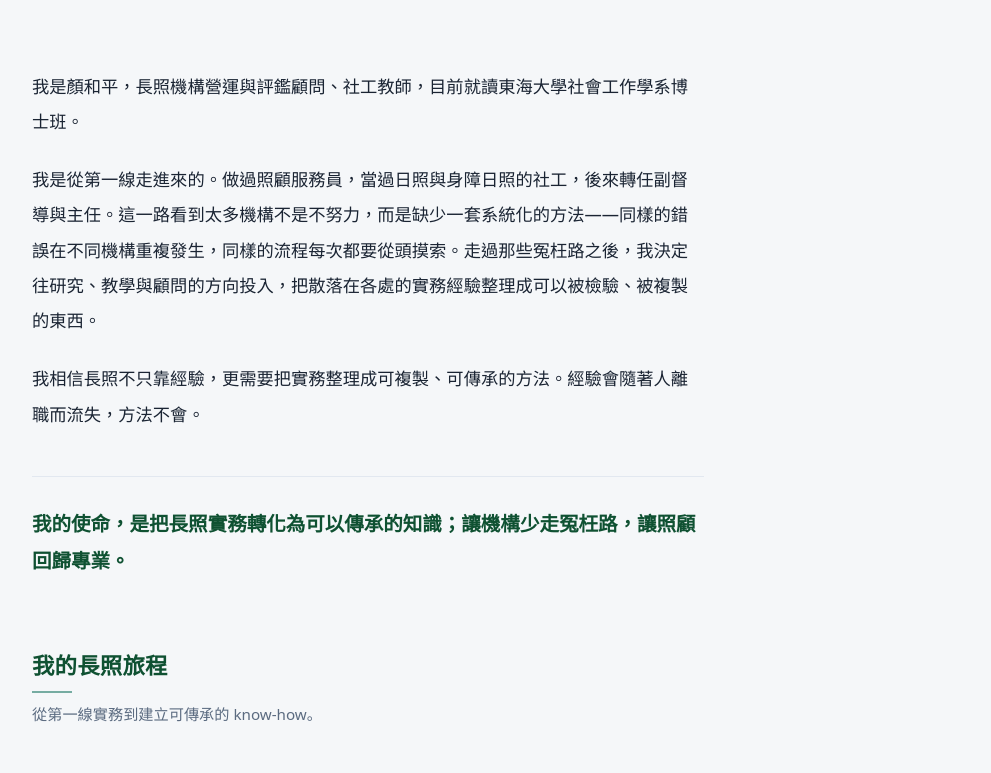
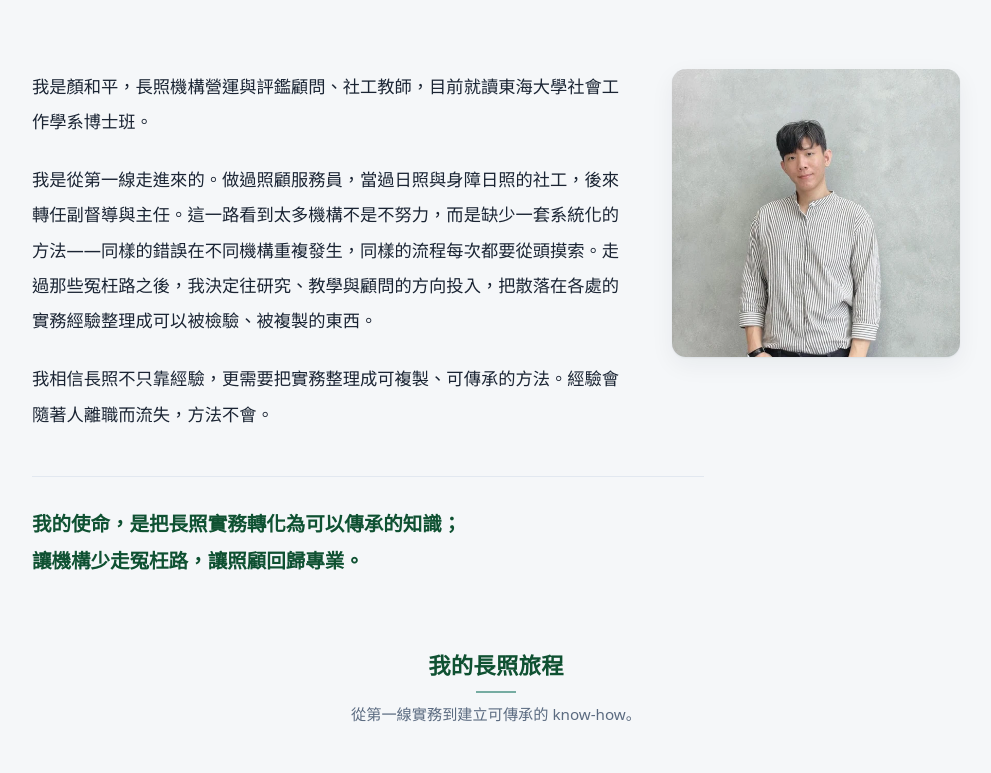
Before and after one commit to a0988343304-ops/ltc-blog, a website: page docs/about/index.html in a window 1280 px wide. Shown: the part 160-933 px from the top of the page, without its empty margins (144-1135 px from the left). Drawn offline with Linux system fonts and the light colour scheme; no server answers.

Commit message:
style: 關於我版面調整
- 右側空白改放形象照（18rem，桌機並排、手機置中堆疊）
- 「我的長照旅程」標題與說明置中，標題下的短線同步置中
- 移除時間軸下方的「讓長照不只靠經驗，更靠方法」
- 「專業定位」標題置中
- 使命宣言改為逐行輸出，在「知識；」之後斷行，
  不讓瀏覽器斷在句中

Co-Authored-By: Claude Opus 5 <noreply@anthropic.com>

```diff
--- a/docs/about/index.html
+++ b/docs/about/index.html
@@ -23,7 +23,7 @@
 <meta name="twitter:image:alt" content="國家衛生研究院國家高齡醫學暨健康福祉研究中心的建築外觀與前方廣場" />
 <meta property="og:url" content="https://ltc-blog.pages.dev/about/" />
 <link rel="canonical" href="https://ltc-blog.pages.dev/about/" />
-<link rel="stylesheet" href="../assets/css/site.css?v=3ad538fbfd" />
+<link rel="stylesheet" href="../assets/css/site.css?v=f7d4c98918" />
 <link rel="icon" href="../assets/img/favicon.svg" type="image/svg+xml" />
 <link rel="apple-touch-icon" href="../assets/img/icon-512.png" />
 <script type="application/ld+json">{"@context":"https://schema.org","@type":"WebPage","name":"關於我","description":"顏和平：長照機構營運與評鑑顧問、社工教師。從照顧服務員、社工到機構主任，現就讀東海大學社工博士班。","inLanguage":"zh-Hant-TW","url":"https://ltc-blog.pages.dev/about/","about":{"@type":"Person","name":"顏和平"}}</script>
@@ -61,19 +61,36 @@
       </section>
 
       <section class="section story">
-        <div class="wrap">
+        <div class="wrap story__inner">
           <div class="story__body">
             <p>我是顏和平，長照機構營運與評鑑顧問、社工教師，目前就讀東海大學社會工作學系博士班。</p>
             <p>我是從第一線走進來的。做過照顧服務員，當過日照與身障日照的社工，後來轉任副督導與主任。這一路看到太多機構不是不努力，而是缺少一套系統化的方法——同樣的錯誤在不同機構重複發生，同樣的流程每次都要從頭摸索。走過那些冤枉路之後，我決定往研究、教學與顧問的方向投入，把散落在各處的實務經驗整理成可以被檢驗、被複製的東西。</p>
             <p>我相信長照不只靠經驗，更需要把實務整理成可複製、可傳承的方法。經驗會隨著人離職而流失，方法不會。</p>
           </div>
-          <p class="story__mission">我的使命，是把長照實務轉化為可以傳承的知識；讓機構少走冤枉路，讓照顧回歸專業。</p>
+          <figure class="story__figure">
+              <img
+                class="story__photo"
+                src="../assets/img/portrait-yen-560.webp?v=ea84368b04"
+                srcset="../assets/img/portrait-yen-280.webp?v=d679ee741d 280w, ../assets/img/portrait-yen-560.webp?v=ea84368b04 560w"
+                sizes="(max-width: 52rem) 60vw, 18rem"
+                alt="顏和平的形象照，穿條紋襯衫站在灰色背景前。"
+                width="560"
+                height="560"
+                decoding="async"
+              />
+            </figure>
+        </div>
+        <div class="wrap">
+          <p class="story__mission">
+            <span>我的使命，是把長照實務轉化為可以傳承的知識；</span>
+            <span>讓機構少走冤枉路，讓照顧回歸專業。</span>
+          </p>
         </div>
       </section>
       <section class="section journey">
         <div class="wrap">
-          <h2 class="section__head">我的長照旅程</h2>
-          <p class="section__lede">從第一線實務到建立可傳承的 know-how。</p>
+          <h2 class="section__head section__head--center">我的長照旅程</h2>
+          <p class="section__lede section__lede--center">從第一線實務到建立可傳承的 know-how。</p>
           <ol class="journey__list">
             <li class="journey__step">
               <span class="journey__icon"><svg viewBox="0 0 24 24" fill="none" stroke="currentColor" stroke-width="1.4" stroke-linecap="round" stroke-linejoin="round" aria-hidden="true" focusable="false"><path d="M12 20s-6.4-4.2-8.3-7.5A4.7 4.7 0 0 1 12 7.2a4.7 4.7 0 0 1 8.3 5.3C18.4 15.8 12 20 12 20z"/></svg></span>
@@ -121,12 +138,12 @@
               </div>
             </li>
           </ol>
-          <p class="motto">讓長照不只靠經驗，更靠方法。</p>
+
         </div>
       </section>
       <section class="section" id="about">
         <div class="wrap">
-          <h2 class="section__head">專業定位</h2>
+          <h2 class="section__head section__head--center">專業定位</h2>
           <ul class="tiles">
             <li class="tile">
               <h3 class="tile__title">橫跨居家、日照、住宿三種模式</h3>
--- a/docs/assets/css/site.css
+++ b/docs/assets/css/site.css
@@ -385,6 +385,11 @@ h1, h2, h3, h4 {
   font-size: .95rem;
 }
 
+/* 置中版本：標題底下那道短線也要跟著置中，否則會歪在左邊 */
+.section__head--center { text-align: center; }
+.section__head--center::after { margin-inline: auto; }
+.section__lede--center { text-align: center; }
+
 .section__head + .tiles,
 .section__head + .results,
 .section__head + .placeholder { margin-top: 1.75rem; }
@@ -426,6 +431,18 @@ h1, h2, h3, h4 {
 
 /* ------------------------------------------------------ 關於我：故事 --- */
 
+/* 文字在左、形象照在右。窄螢幕改成上下排。 */
+.story__inner {
+  display: grid;
+  gap: clamp(1.75rem, 4vw, 3rem);
+  grid-template-columns: 1fr;
+  align-items: start;
+}
+
+@media (min-width: 52rem) {
+  .story__inner { grid-template-columns: minmax(0, 1fr) 18rem; }
+}
+
 .story__body {
   max-width: var(--content);
   font-size: clamp(1rem, 2.6vw, 1.08rem);
@@ -433,6 +450,23 @@ h1, h2, h3, h4 {
 }
 .story__body p { margin: 0 0 1.4rem; }
 .story__body p:last-child { margin-bottom: 0; }
+
+.story__figure {
+  margin: 0;
+  justify-self: center;       /* 窄螢幕置中，桌機靠右欄自然對齊 */
+  max-width: 18rem;
+  width: 100%;
+}
+
+.story__photo {
+  width: 100%;
+  height: auto;
+  aspect-ratio: 1;
+  object-fit: cover;
+  border-radius: var(--radius);
+  box-shadow: var(--shadow);
+  background: var(--border);
+}
 
 .story__mission {
   max-width: var(--content);
@@ -444,6 +478,10 @@ h1, h2, h3, h4 {
   line-height: 1.9;
   color: var(--heading);
 }
+
+/* 逐行輸出：句子要在「知識；」之後斷，交給瀏覽器會斷在不該斷的位置。
+   窄到放不下時仍允許該行自己折，不會硬撐出水平捲動。 */
+.story__mission span { display: block; }
 
 /* ----------------------------------------------------- 品牌時間軸 --- */
 
--- a/static/assets/css/site.css
+++ b/static/assets/css/site.css
@@ -385,6 +385,11 @@ h1, h2, h3, h4 {
   font-size: .95rem;
 }
 
+/* 置中版本：標題底下那道短線也要跟著置中，否則會歪在左邊 */
+.section__head--center { text-align: center; }
+.section__head--center::after { margin-inline: auto; }
+.section__lede--center { text-align: center; }
+
 .section__head + .tiles,
 .section__head + .results,
 .section__head + .placeholder { margin-top: 1.75rem; }
@@ -426,6 +431,18 @@ h1, h2, h3, h4 {
 
 /* ------------------------------------------------------ 關於我：故事 --- */
 
+/* 文字在左、形象照在右。窄螢幕改成上下排。 */
+.story__inner {
+  display: grid;
+  gap: clamp(1.75rem, 4vw, 3rem);
+  grid-template-columns: 1fr;
+  align-items: start;
+}
+
+@media (min-width: 52rem) {
+  .story__inner { grid-template-columns: minmax(0, 1fr) 18rem; }
+}
+
 .story__body {
   max-width: var(--content);
   font-size: clamp(1rem, 2.6vw, 1.08rem);
@@ -433,6 +450,23 @@ h1, h2, h3, h4 {
 }
 .story__body p { margin: 0 0 1.4rem; }
 .story__body p:last-child { margin-bottom: 0; }
+
+.story__figure {
+  margin: 0;
+  justify-self: center;       /* 窄螢幕置中，桌機靠右欄自然對齊 */
+  max-width: 18rem;
+  width: 100%;
+}
+
+.story__photo {
+  width: 100%;
+  height: auto;
+  aspect-ratio: 1;
+  object-fit: cover;
+  border-radius: var(--radius);
+  box-shadow: var(--shadow);
+  background: var(--border);
+}
 
 .story__mission {
   max-width: var(--content);
@@ -444,6 +478,10 @@ h1, h2, h3, h4 {
   line-height: 1.9;
   color: var(--heading);
 }
+
+/* 逐行輸出：句子要在「知識；」之後斷，交給瀏覽器會斷在不該斷的位置。
+   窄到放不下時仍允許該行自己折，不會硬撐出水平捲動。 */
+.story__mission span { display: block; }
 
 /* ----------------------------------------------------- 品牌時間軸 --- */
 
```
Also changed, not shown: build.mjs (+52 -9 lines), docs/20260802-introduction/index.html (+1 -1 lines), docs/20260802-service-centered-accreditation/index.html (+1 -1 lines), docs/articles/index.html (+1 -1 lines), docs/contact/index.html (+1 -1 lines), docs/index.html (+1 -1 lines), docs/results/index.html (+1 -1 lines), docs/services/index.html (+1 -1 lines), site.config.json (+5 -3 lines).
